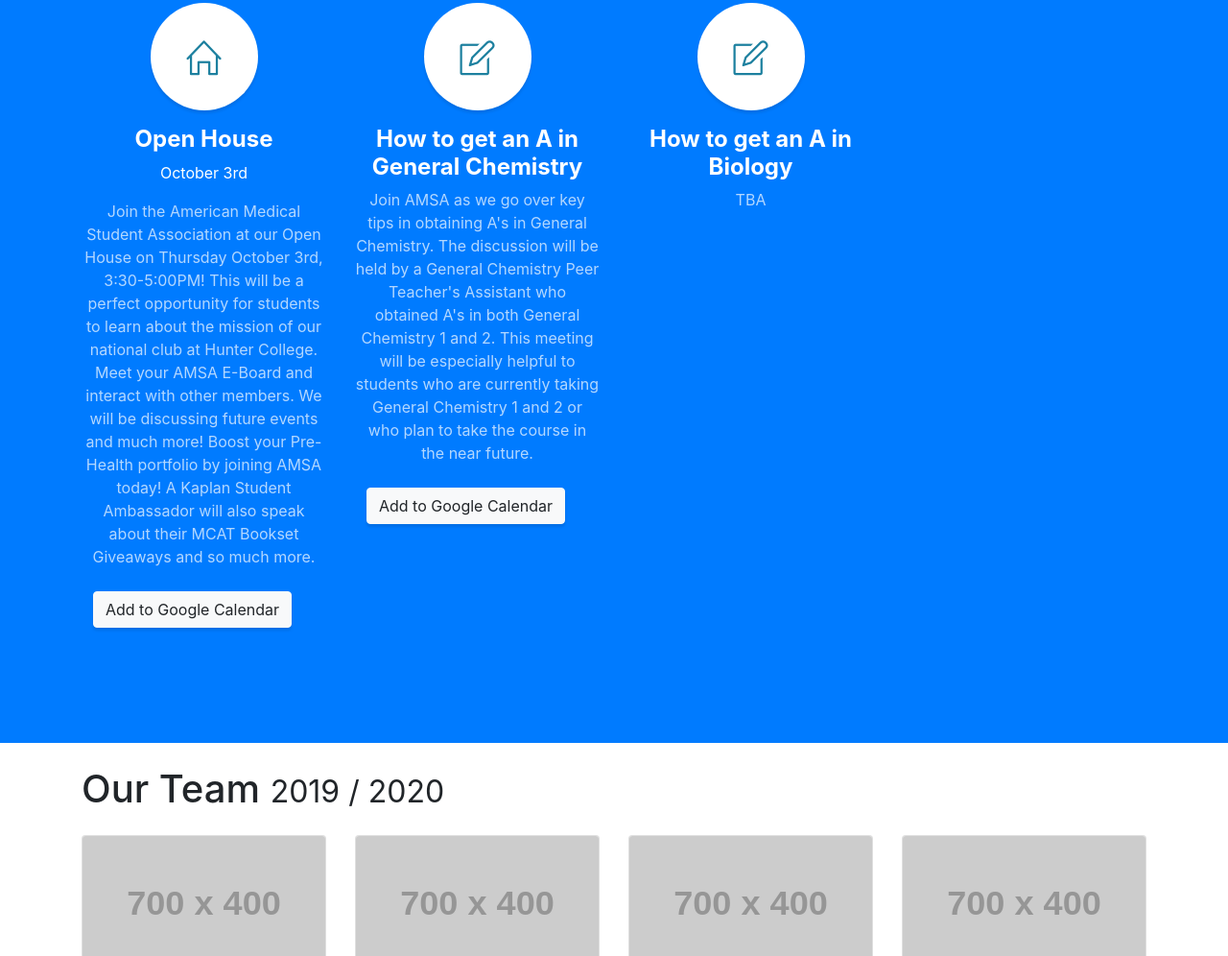
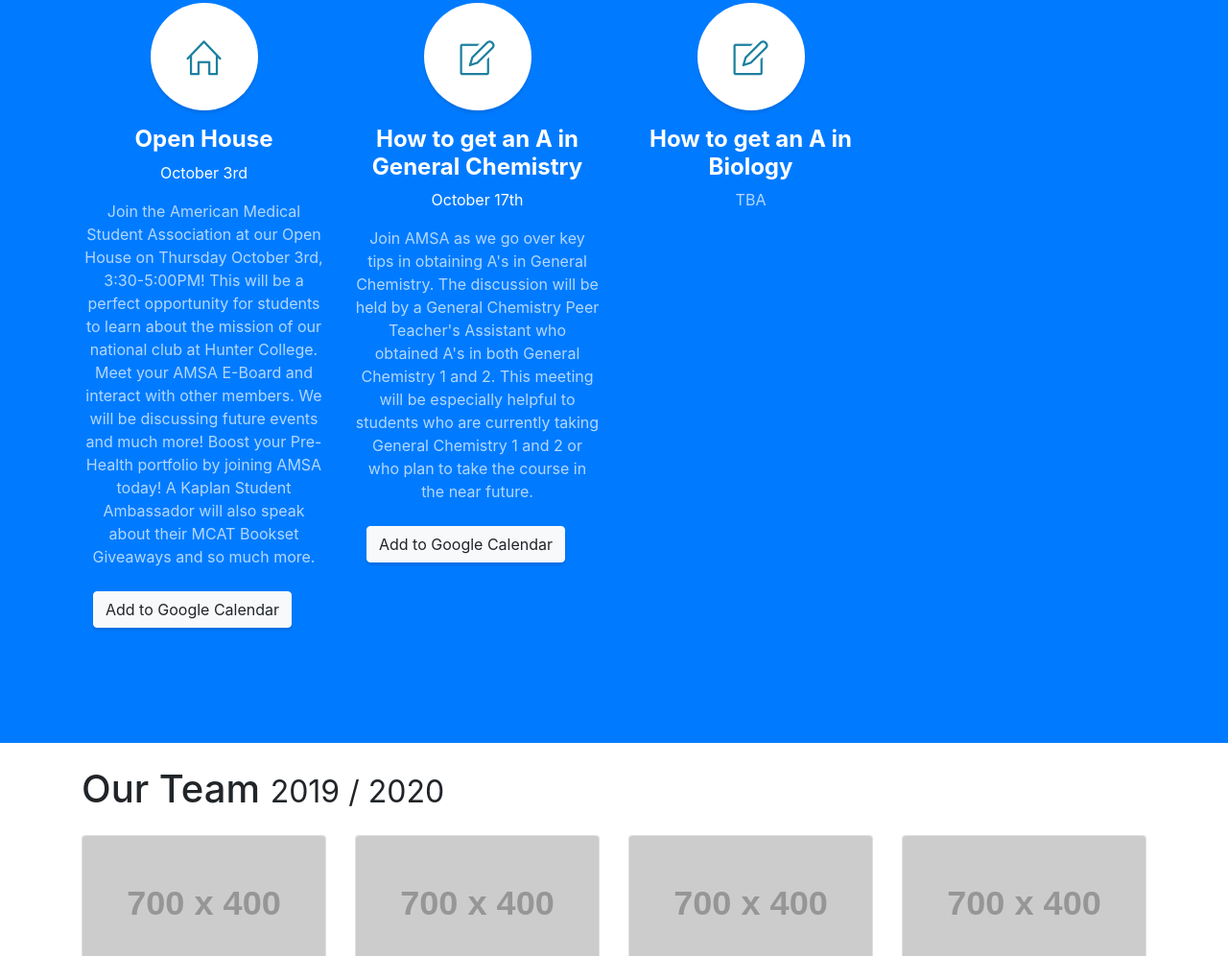
Before and after one commit to HunterAMSA/HunterAMSA.github.io, a website with bundled scripts: page index.html in a window 1280 px wide. Shown: the part 1042-2038 px from the top of the page at 96% size. Built offline with nearby package versions, Linux system fonts and the light colour scheme; placeholder pictures from the web are drawn by us.

Commit message:
Update index.html

```diff
--- a/index.html
+++ b/index.html
@@ -85,6 +85,7 @@
           <h4>
             <strong>How to get an A in General Chemistry</strong>
           </h4>
+          <p class="font-weight-normal">October 17th</p>
           <p class="text-faded mb-0">Join AMSA as we go over key tips in obtaining A's in General Chemistry. The discussion will be held by a General Chemistry Peer Teacher's Assistant who obtained A's in both General Chemistry 1 and 2. This meeting will be especially helpful to students who are currently taking General Chemistry 1 and 2 or who plan to take the course in the near future.</p>
 <br><a href="https://www.google.com/calendar/render?action=TEMPLATE&text=How+to+get+an+A+in+General+Chemistry&details=Join+AMSA+as+we+go+over+key+tips+in+obtaining+A%27s+in+General+Chemistry.%0A%0AThe+discussion+will+be+held+by+a+General+Chemistry+Peer+Teacher%27s+Assistant+who+obtained+A%27s+in+both+General+Chemistry+1+and+2.+This+meeting+will+be+especially+helpful+to+students+who+are+currently+taking+General+Chemistry+1+and+2+or+who+plan+to+take+the+course+in+the+near+future.&location=Hunter+West%2C+Room+706&dates=20191017T190000Z%2F20191017T200000Z" class="btn btn-xl btn-light mr-4">Add to Google Calendar</a>
         </div>
```
